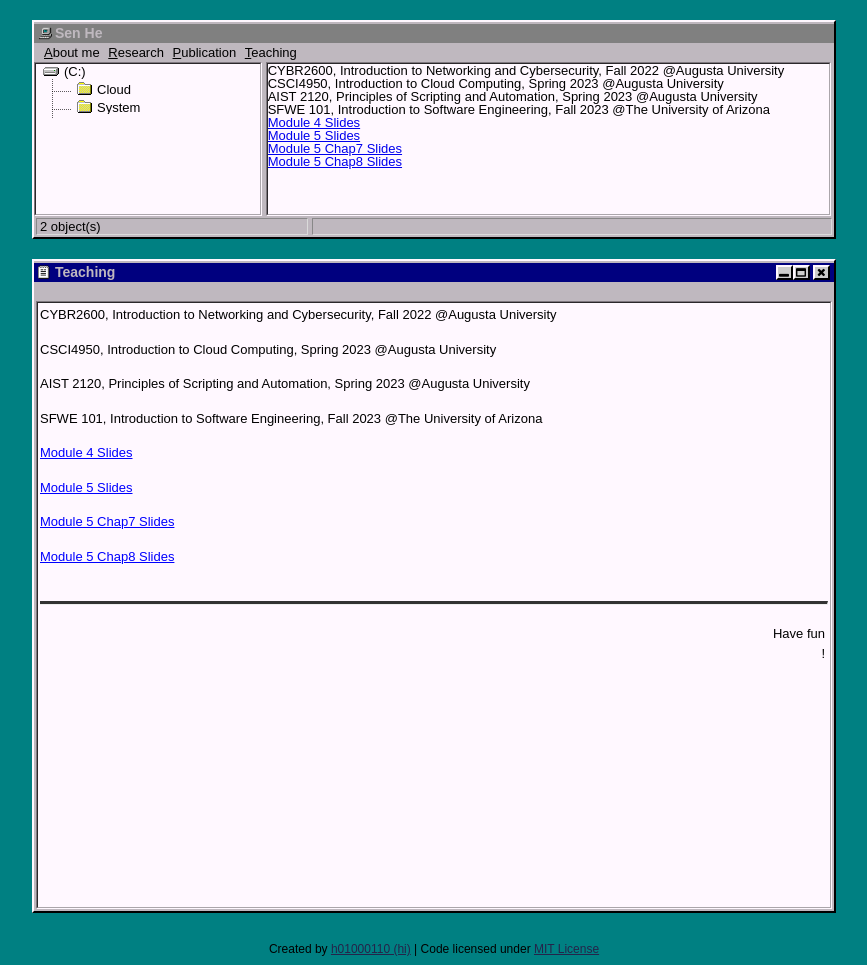
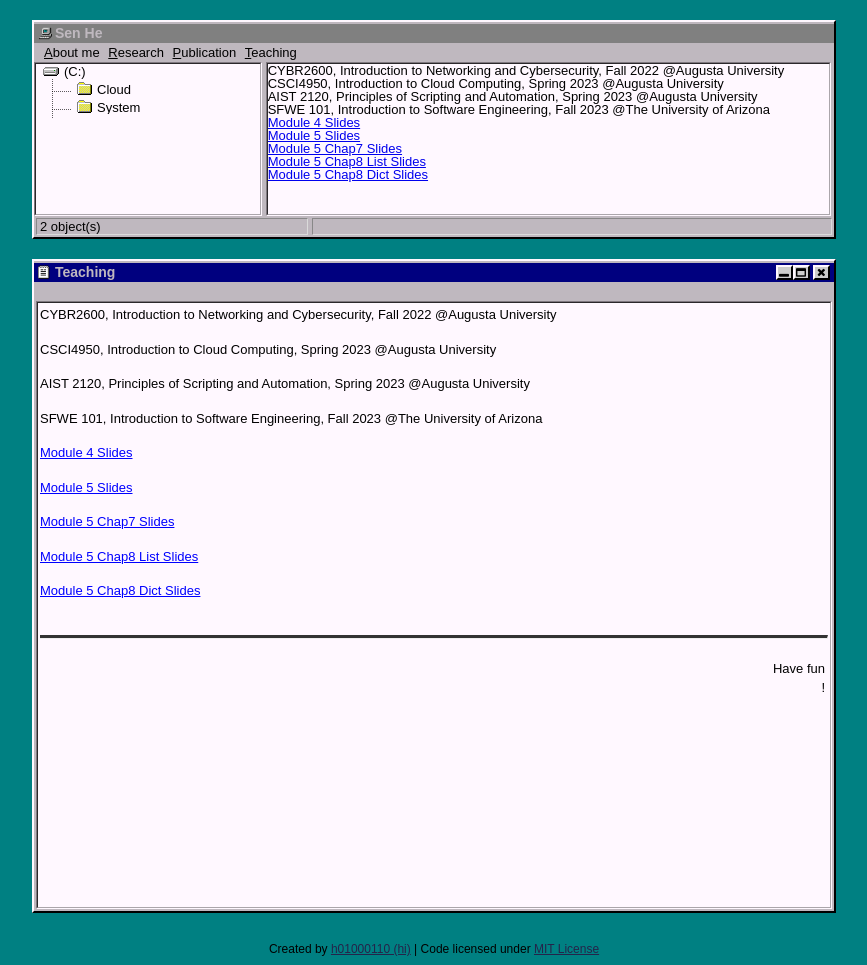
Before and after one commit to sen-he/sen-he.github.io, a Jekyll site: the page built from teaching/index.md, in a window 1280 px wide. Shown: the whole page, without its empty margins (206-1073 px from the left). Built offline with Jekyll 4.4.1, drawn with Linux system fonts in a browser that asks for light colours.

Commit message:
Update index.md

```diff
--- a/teaching/index.md
+++ b/teaching/index.md
@@ -18,4 +18,6 @@ title: Teaching
 
   [Module 5 Chap7 Slides](https://github.com/sen-he/sen-he.github.io/blob/master/teaching/Module%205%20-%20Chapter%207.pptx)
 
-  [Module 5 Chap8 Slides](https://github.com/sen-he/sen-he.github.io/blob/master/teaching/Chap%208.pptx)
+  [Module 5 Chap8 List Slides](https://github.com/sen-he/sen-he.github.io/blob/master/teaching/Chap%208.pptx)
+
+  [Module 5 Chap8 Dict Slides](https://github.com/sen-he/sen-he.github.io/blob/master/teaching/Mod%206%20Chapter%208_2.pptx)
```
